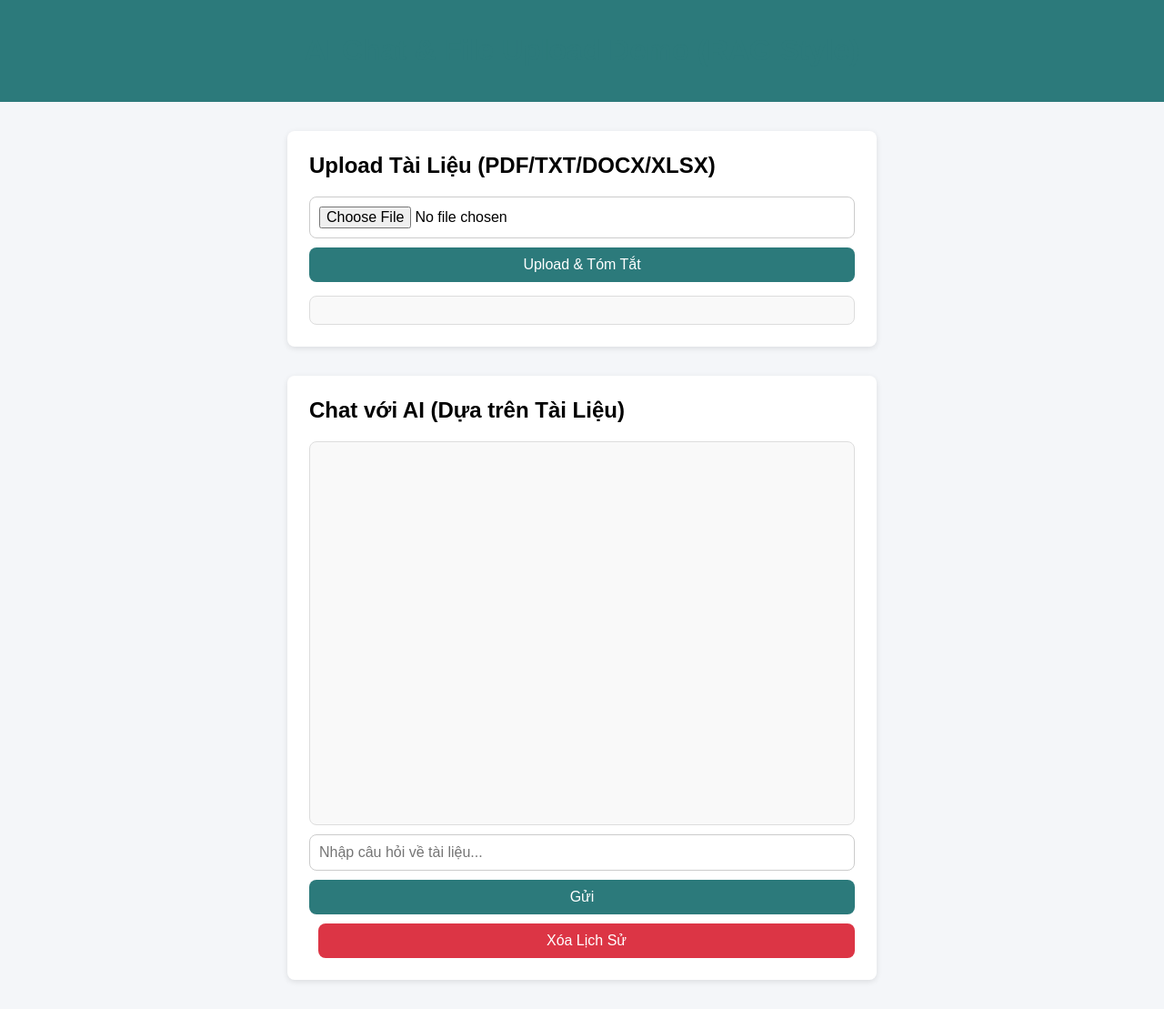
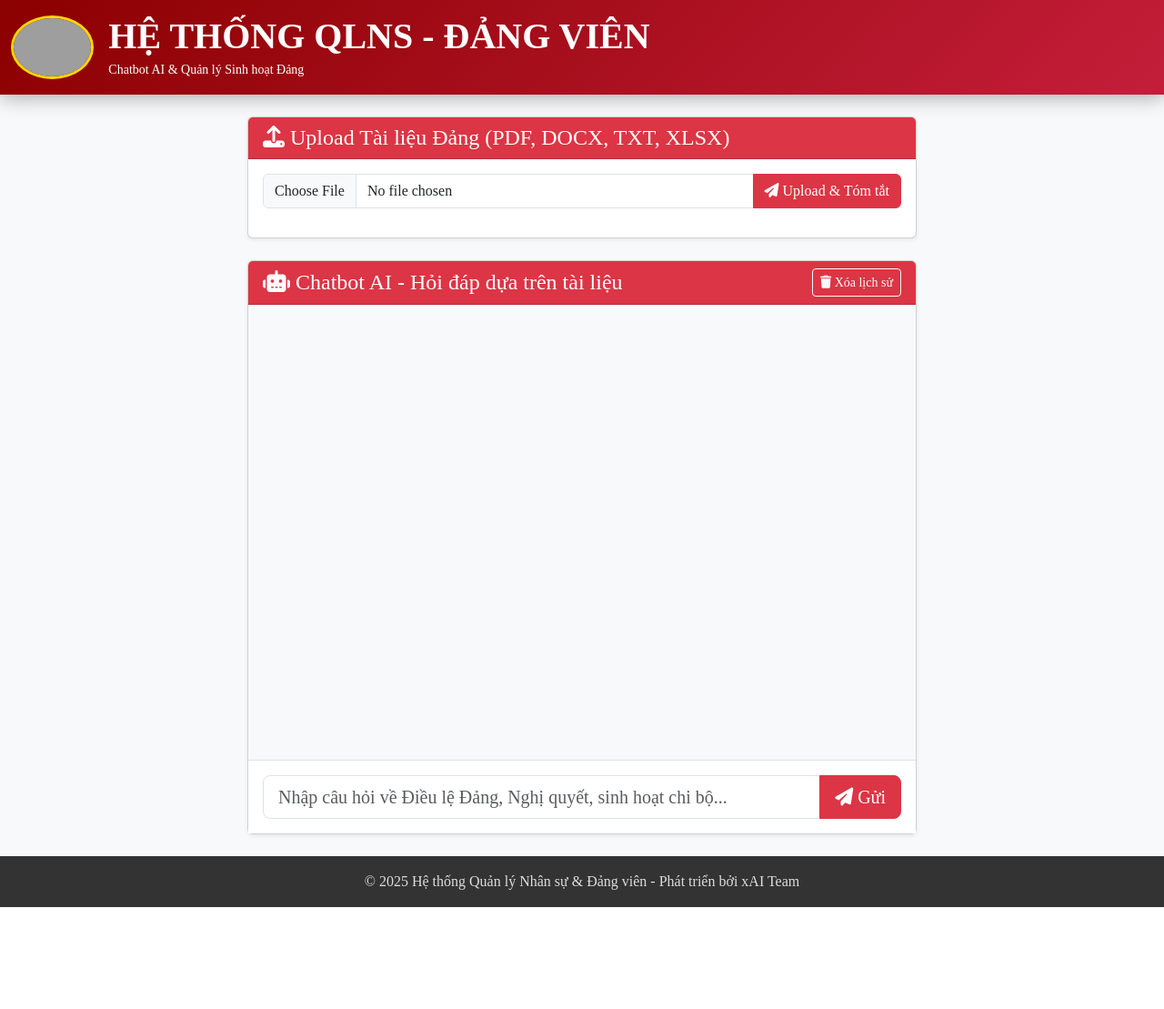
Before and after one commit to trongltgit/QLNS-DV_AI_Chatbot, a FastAPI app: template templates/index.html in a window 1280 px wide. Shown: the whole page at 91% size. After the commit the page ends 997 px from the top, so only its background shows below. Run offline with FastAPI, Linux system fonts and the light colour scheme; the template is opened without the code that fills it, so the values that code supplies are empty; grey boxes are pictures that could not be loaded.

Commit message:
Refactor index.html for AI chat and file upload
Refactor HTML structure and integrate Bootstrap classes for styling. Added support for document upload and AI chat functionality.

```diff
--- a/templates/index.html
+++ b/templates/index.html
@@ -1,148 +1,63 @@
-<!DOCTYPE html>
-<html lang="en">
-<head>
-  <meta charset="UTF-8">
-  <title>AI Chat & File Upload Demo</title>
-  <link rel="stylesheet" href="/static/style.css">
-  <style>
-    body {
-      font-family: Arial, sans-serif;
-      background: #f4f6f9;
-      margin: 0;
-      padding: 0;
-      display: flex;
-      flex-direction: column;
-      min-height: 100vh;
-    }
-    header {
-      background: #2c7a7b;
-      color: white;
-      padding: 1rem;
-      text-align: center;
-    }
-    main {
-      flex: 1;
-      display: flex;
-      flex-direction: column;
-      align-items: center;
-      justify-content: flex-start;
-      padding: 2rem;
-      gap: 2rem;
-    }
-    .section {
-      width: 100%;
-      max-width: 600px;
-      background: white;
-      padding: 1.5rem;
-      border-radius: 8px;
-      box-shadow: 0 2px 6px rgba(0,0,0,0.1);
-    }
-    h2 {
-      margin-top: 0;
-    }
-    form {
-      display: flex;
-      flex-direction: column;
-      gap: 10px;
-    }
-    input[type="text"], input[type="file"] {
-      padding: 10px;
-      font-size: 16px;
-      border: 1px solid #ccc;
-      border-radius: 8px;
-    }
-    button {
-      padding: 10px 20px;
-      font-size: 16px;
-      background: #2c7a7b;
-      color: white;
-      border: none;
-      border-radius: 8px;
-      cursor: pointer;
-    }
-    button:hover {
-      background: #285e61;
-    }
-    #uploadResponse {
-      margin-top: 15px;
-      padding: 15px;
-      background: #f9f9f9;
-      border-radius: 8px;
-      border: 1px solid #ddd;
-      white-space: pre-wrap;
-    }
-    #chatContainer {
-      height: 400px;
-      overflow-y: auto;
-      border: 1px solid #ddd;
-      padding: 10px;
-      background: #f9f9f9;
-      border-radius: 8px;
-      margin-bottom: 10px;
-    }
-    .message {
-      margin-bottom: 10px;
-      padding: 8px 12px;
-      border-radius: 18px;
-      max-width: 80%;
-      word-wrap: break-word;
-    }
-    .user-message {
-      background: #2c7a7b;
-      color: white;
-      margin-left: auto;
-      text-align: right;
-    }
-    .ai-message {
-      background: #e9ecef;
-      color: #333;
-    }
-    #chatForm {
-      display: flex;
-      gap: 10px;
-    }
-    #prompt {
-      flex: 1;
-    }
-    .clear-btn {
-      background: #dc3545;
-      margin-left: 10px;
-    }
-    .clear-btn:hover {
-      background: #c82333;
-    }
-  </style>
-</head>
-<body>
-  <header>
-    <h1>AI Chat & File Upload Demo (RAG Style)</h1>
-  </header>
-  <main>
+{% extends "base.html" %}
+{% block title %}Chatbot AI - Hỏi đáp tài liệu Đảng{% endblock %}
+
+{% block content %}
+<div class="row justify-content-center">
+  <div class="col-lg-9 col-xl-8">
+
     <!-- Upload Section -->
-    <div class="section">
-      <h2>Upload Tài Liệu (PDF/TXT/DOCX/XLSX)</h2>
+    <div class="card mb-4 shadow-sm">
+      <div class="card-header bg-danger text-white">
+        <h4 class="mb-0">
+          <i class="fas fa-upload"></i> Upload Tài liệu Đảng (PDF, DOCX, TXT, XLSX)
+        </h4>
+      </div>
+      <div class="card-body">
         <form id="uploadForm">
-        <input type="file" id="fileInput" accept=".txt,.pdf,.docx,.xlsx" required />
-        <button type="submit">Upload & Tóm Tắt</button>
+          <div class="input-group">
+            <input type="file" id="fileInput" class="form-control" accept=".txt,.pdf,.docx,.xlsx" required>
+            <button type="submit" class="btn btn-danger">
+              <i class="fas fa-paper-plane"></i> Upload & Tóm tắt
+            </button>
+          </div>
         </form>
-      <div id="uploadResponse"></div>
+        <div id="uploadResponse" class="mt-3"></div>
+      </div>
     </div>
 
     <!-- Chat Section -->
-    <div class="section">
-      <h2>Chat với AI (Dựa trên Tài Liệu)</h2>
-      <div id="chatContainer"></div>
-      <form id="chatForm">
-        <input type="text" id="prompt" placeholder="Nhập câu hỏi về tài liệu..." required />
-        <button type="submit">Gửi</button>
-        <button type="button" class="clear-btn" id="clearChat">Xóa Lịch Sử</button>
+    <div class="card shadow-sm">
+      <div class="card-header bg-danger text-white d-flex justify-content-between align-items-center">
+        <h4 class="mb-0">
+          <i class="fas fa-robot"></i> Chatbot AI - Hỏi đáp dựa trên tài liệu
+        </h4>
+        <button type="button" class="btn btn-outline-light btn-sm" id="clearChat">
+          <i class="fas fa-trash"></i> Xóa lịch sử
+        </button>
+      </div>
+      <div class="card-body p-0">
+        <div id="chatContainer" style="height: 500px; overflow-y: auto; padding: 15px; background: #f8f9fa;">
+          <!-- Tin nhắn sẽ được thêm bằng JS -->
+        </div>
+        <form id="chatForm" class="p-3 border-top bg-white">
+          <div class="input-group">
+            <input type="text" id="prompt" class="form-control form-control-lg"
+                   placeholder="Nhập câu hỏi về Điều lệ Đảng, Nghị quyết, sinh hoạt chi bộ..." required autocomplete="off">
+            <button type="submit" class="btn btn-danger btn-lg">
+              <i class="fas fa-paper-plane"></i> Gửi
+            </button>
+          </div>
         </form>
       </div>
-  </main>
+    </div>
 
+  </div>
+</div>
+{% endblock %}
+
+{% block scripts %}
 <script>
-    const BASE_URL = "https://qlns-dv-ai-chatbot.onrender.com"; // Đổi nếu cần
-
+  const BASE_URL = "{{ request.url_for('home') }}".replace("/chatbot", ""); // Tự động lấy domain
   const uploadForm = document.getElementById("uploadForm");
   const fileInput = document.getElementById("fileInput");
   const uploadResponse = document.getElementById("uploadResponse");
@@ -152,35 +67,43 @@
   const clearChatBtn = document.getElementById("clearChat");
 
   let currentFilename = null;
-    let chatHistory = JSON.parse(localStorage.getItem('chatHistory') || '[]'); // Lưu history local
+  let chatHistory = JSON.parse(localStorage.getItem('chatHistory') || '[]');
   let isProcessing = false;
 
-    // Render history ban đầu
+  // Render lại lịch sử khi load trang
   renderChatHistory();
 
   uploadForm.addEventListener("submit", async (e) => {
     e.preventDefault();
     if (!fileInput.files.length) return;
+
     const file = fileInput.files[0];
     const formData = new FormData();
     formData.append("file", file);
 
-      uploadResponse.textContent = "Đang upload...";
+    uploadResponse.innerHTML = `<div class="alert alert-info"><i class="fas fa-spinner fa-spin"></i> Đang upload và tóm tắt...</div>`;
 
     try {
-        const res = await fetch(`${BASE_URL}/upload`, { method: "POST", body: formData });
+      const res = await fetch(`${BASE_URL}upload`, { method: "POST", body: formData });
       const data = await res.json();
+
       if (data.filename) {
         currentFilename = data.filename;
-          uploadResponse.innerHTML = `✅ Upload thành công: ${data.filename}<br><strong>Tóm tắt:</strong><br>${data.summary}`;
-          chatHistory = []; // Reset chat khi upload mới
+        uploadResponse.innerHTML = `
+          <div class="alert alert-success">
+            <strong>Upload thành công:</strong> ${data.filename}<br><br>
+            <strong>Tóm tắt tài liệu:</strong><br>
+            <div class="border-start border-warning border-4 ps-3 mt-2">${data.summary.replace(/\n/g, '<br>')}</div>
+          </div>`;
+        // Reset chat khi upload tài liệu mới
+        chatHistory = [];
         localStorage.setItem('chatHistory', JSON.stringify(chatHistory));
         renderChatHistory();
-        } else if (data.error) {
-          uploadResponse.textContent = `❌ Lỗi: ${data.error}`;
+      } else {
+        uploadResponse.innerHTML = `<div class="alert alert-danger">Lỗi: ${data.error || "Không phản hồi"}</div>`;
       }
     } catch (err) {
-        uploadResponse.textContent = `❌ Lỗi: ${err.message}`;
+      uploadResponse.innerHTML = `<div class="alert alert-danger">Lỗi kết nối: ${err.message}</div>`;
     }
   });
 
@@ -189,11 +112,10 @@
     const prompt = promptInput.value.trim();
     if (!prompt || isProcessing) return;
 
-      // Add user message
     addMessage(prompt, 'user');
     promptInput.value = '';
     isProcessing = true;
-      addMessage('Đang suy nghĩ...', 'ai'); // Placeholder
+    addMessage('Đang suy nghĩ...', 'ai');
 
     try {
       const formData = new FormData();
@@ -201,35 +123,45 @@
       if (currentFilename) formData.append("context_filename", currentFilename);
       formData.append("history", JSON.stringify(chatHistory));
 
-        const res = await fetch(`${BASE_URL}/chat`, { method: "POST", body: formData });
+      const res = await fetch(`${BASE_URL}chat`, { method: "POST", body: formData });
       const data = await res.json();
+
+      // Xóa placeholder
+      chatContainer.lastElementChild?.remove();
+
       if (data.response) {
-          // Remove placeholder
-          chatContainer.innerHTML = chatContainer.innerHTML.replace('Đang suy nghĩ...', '');
         addMessage(data.response, 'ai');
-          chatHistory = JSON.parse(data.updated_history || '[]');
+        chatHistory = data.updated_history ? JSON.parse(data.updated_history) : chatHistory;
         localStorage.setItem('chatHistory', JSON.stringify(chatHistory));
       } else {
-          addMessage(`❌ Lỗi: ${data.error}`, 'ai');
+        addMessage(`Lỗi từ AI: ${data.error || "Không phản hồi"}`, 'ai');
       }
     } catch (err) {
-        addMessage(`❌ Lỗi kết nối: ${err.message}`, 'ai');
+      chatContainer.lastElementChild?.remove();
+      addMessage(`Lỗi kết nối: ${err.message}`, 'ai');
     }
+
     isProcessing = false;
     chatContainer.scrollTop = chatContainer.scrollHeight;
   });
 
   clearChatBtn.addEventListener("click", () => {
+    if (confirm("Xóa toàn bộ lịch sử trò chuyện?")) {
       chatHistory = [];
       localStorage.removeItem('chatHistory');
       chatContainer.innerHTML = '';
+    }
   });
 
   function addMessage(text, sender) {
-      const messageDiv = document.createElement('div');
-      messageDiv.classList.add('message', sender === 'user' ? 'user-message' : 'ai-message');
-      messageDiv.textContent = text;
-      chatContainer.appendChild(messageDiv);
+    const div = document.createElement('div');
+    div.className = `mb-3 d-flex ${sender === 'user' ? 'justify-content-end' : 'justify-content-start'}`;
+    div.innerHTML = `
+      <div class="p-3 rounded-4 shadow-sm ${sender === 'user' ? 'bg-danger text-white' : 'bg-light text-dark'}"
+           style="max-width: 80%; word-wrap: break-word;">
+        ${text.replace(/\n/g, '<br>')}
+      </div>`;
+    chatContainer.appendChild(div);
     chatContainer.scrollTop = chatContainer.scrollHeight;
   }
 
@@ -239,7 +171,7 @@
       const role = msg.role === 'user' ? 'user' : 'ai';
       addMessage(msg.content, role);
     });
+    chatContainer.scrollTop = chatContainer.scrollHeight;
   }
 </script>
-</body>
-</html>
+{% endblock %}
```
Lines whose indentation alone changed are shown as unchanged.
